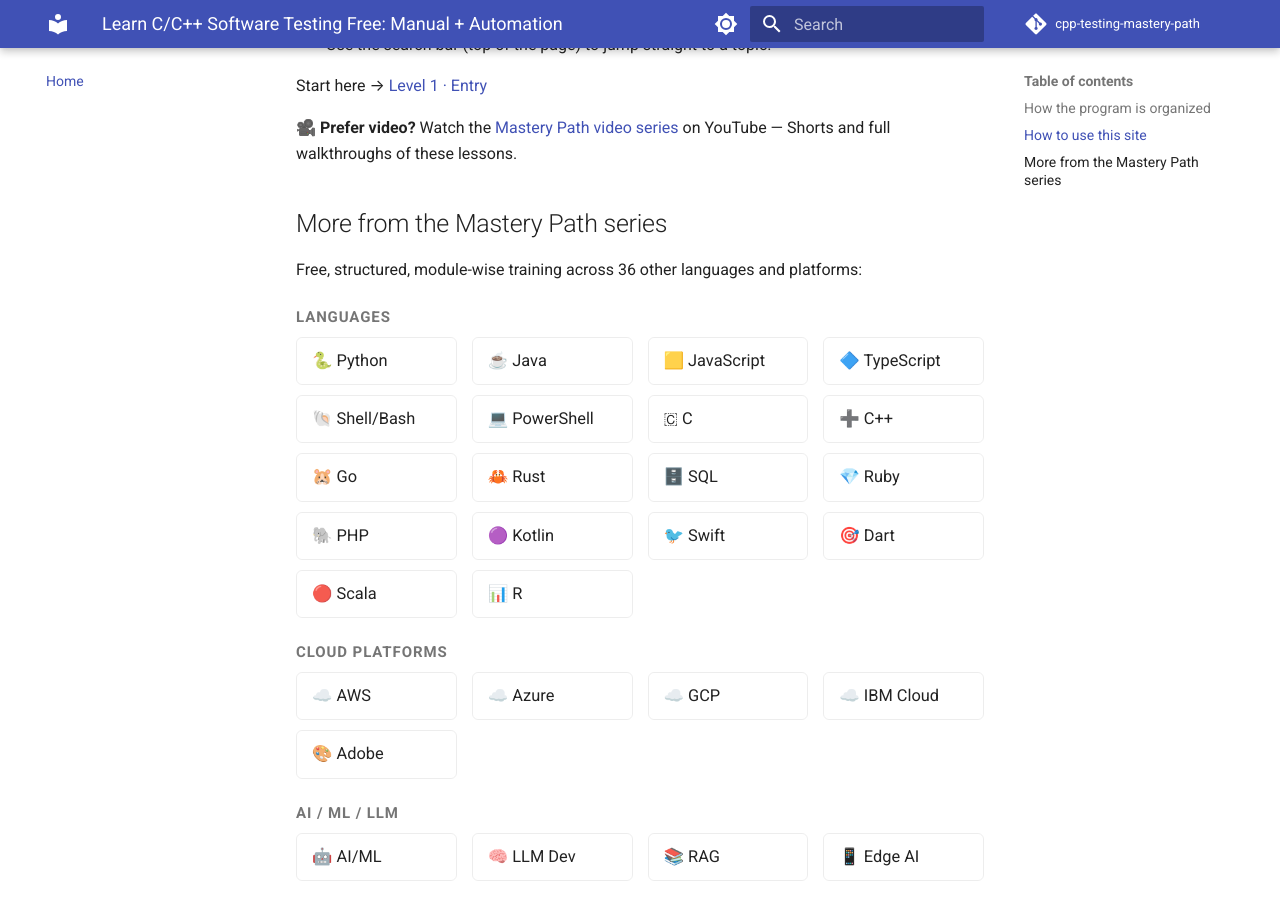
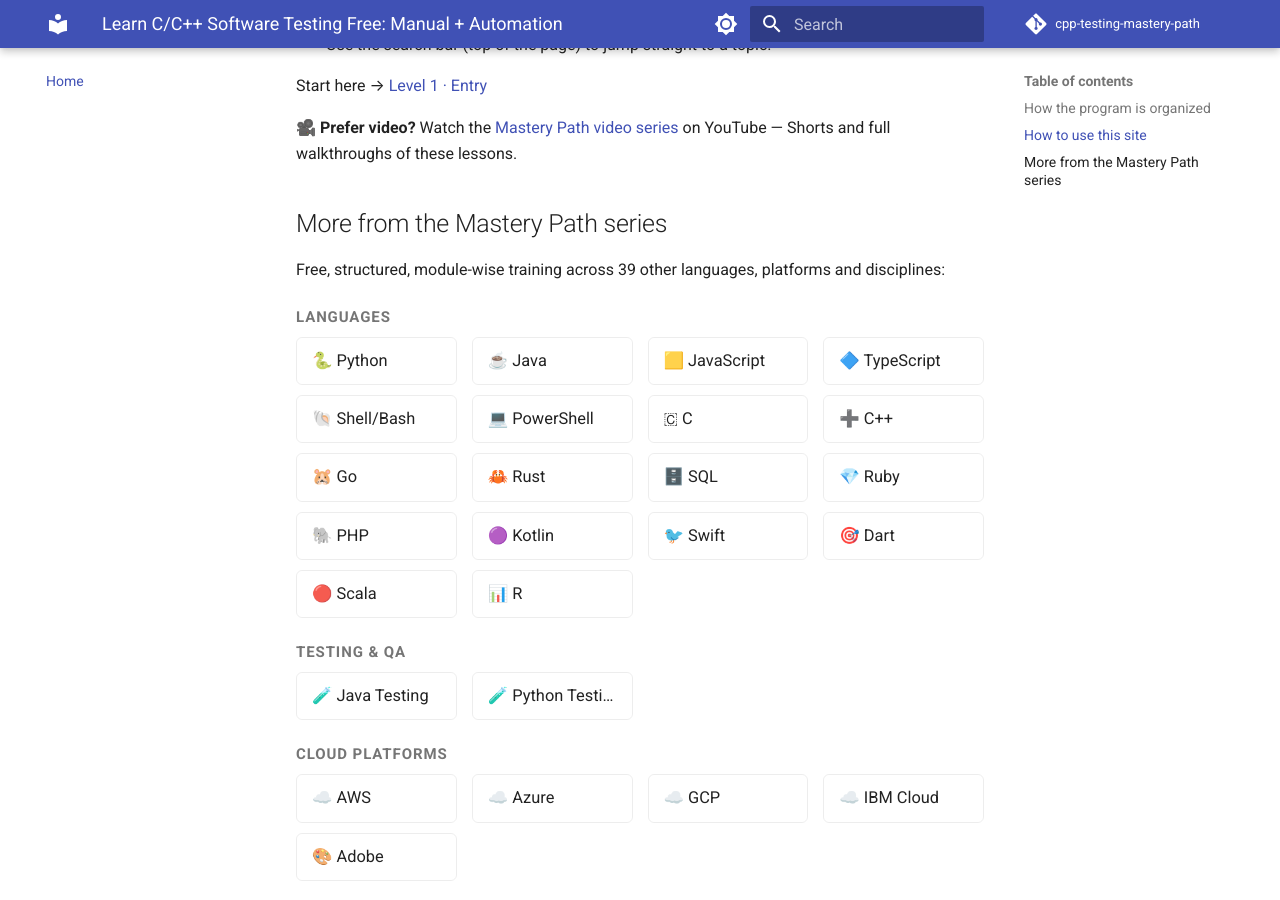
Before and after one commit to SIGILIPELLI/cpp-testing-mastery-path, an MkDocs documentation site: the page built from docs/index.md, in a window 1280 px wide and 900 px high, scrolled down 1028 px. Built offline with MkDocs 1.6.1 and Material for MkDocs 9.7.7, drawn with Linux system fonts in a browser that asks for light colours; comment, search, counter and statistics services are not loaded.

Commit message:
Add Testing & QA sites to cross-link grid
Co-Authored-By: Claude Opus 5 <noreply@anthropic.com>

```diff
--- a/docs/index.md
+++ b/docs/index.md
@@ -42,7 +42,7 @@ Start here → [Level 1 · Entry](level-1/index.md)
 
 ## More from the Mastery Path series
 
-Free, structured, module-wise training across 36 other languages and platforms:
+Free, structured, module-wise training across 39 other languages, platforms and disciplines:
 
 <div class="mastery-grid-wrap">
 <p class="mastery-grid-category">Languages</p>
@@ -65,6 +65,11 @@ Free, structured, module-wise training across 36 other languages and platforms:
   <a href="https://sigilipelli.github.io/dart-mastery-path/">🎯 Dart</a>
   <a href="https://sigilipelli.github.io/scala-mastery-path/">🔴 Scala</a>
   <a href="https://sigilipelli.github.io/r-mastery-path/">📊 R</a>
+</div>
+<p class="mastery-grid-category">Testing & QA</p>
+<div class="mastery-grid">
+  <a href="https://sigilipelli.github.io/java-testing-mastery-path/">🧪 Java Testing</a>
+  <a href="https://sigilipelli.github.io/python-testing-mastery-path/">🧪 Python Testing</a>
 </div>
 <p class="mastery-grid-category">Cloud Platforms</p>
 <div class="mastery-grid">
```
